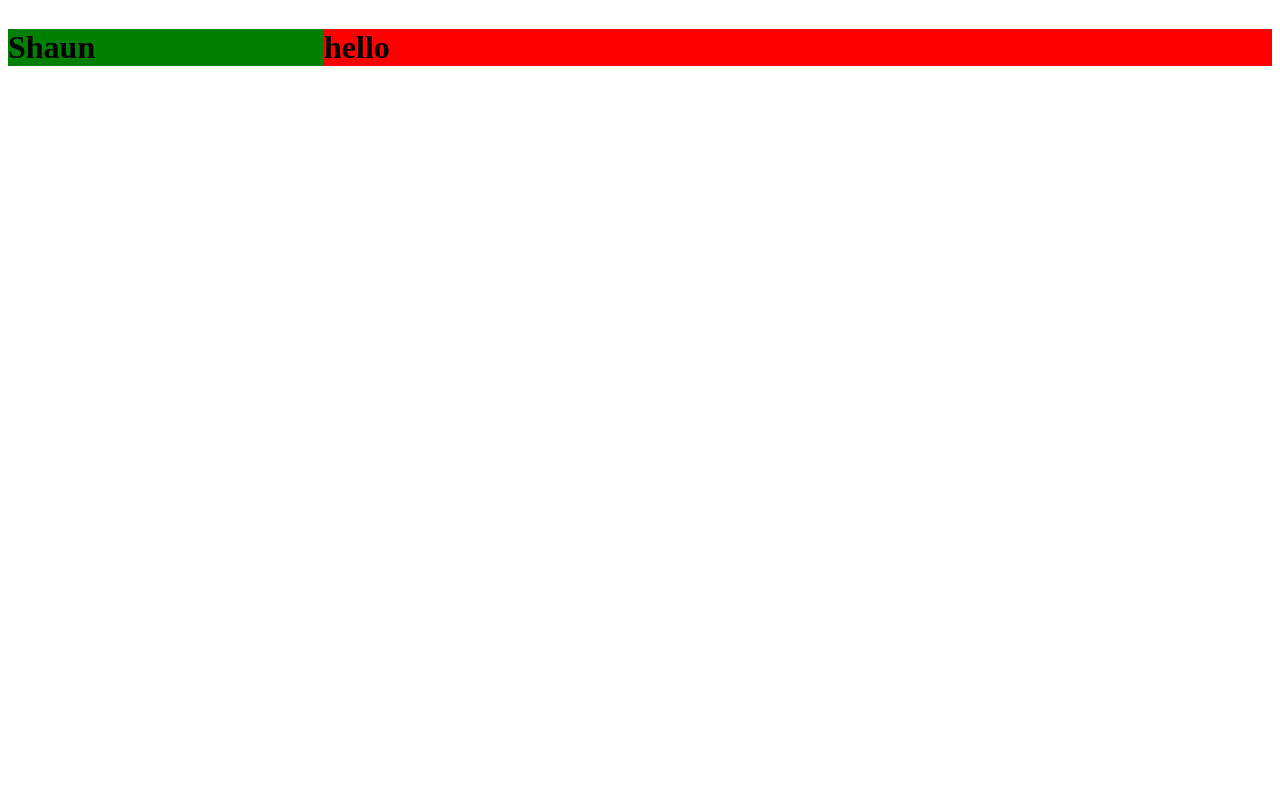
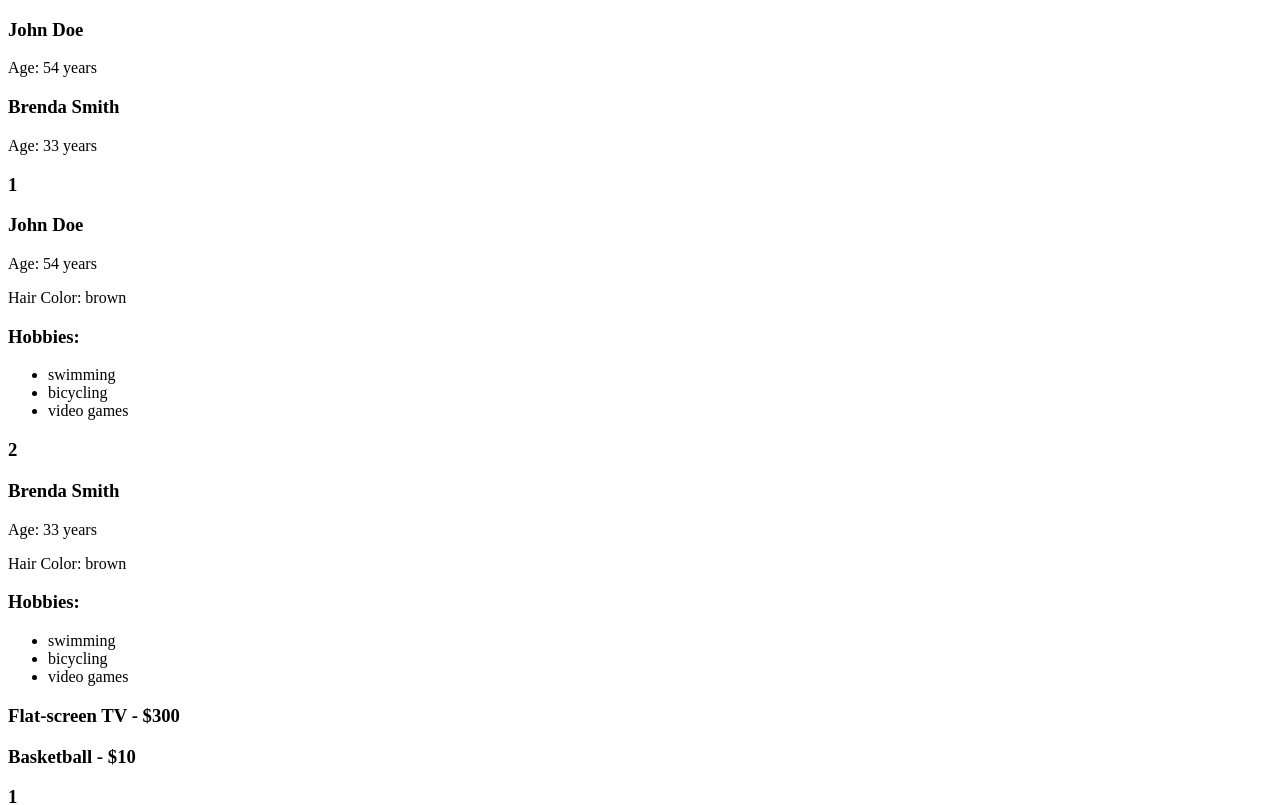
Before and after one commit to corinahincu/Design-Patterns, a React (Create React App) app: page / in a window 1280 px wide. Shown: the top 805 px of the page. Built offline with nearby package versions, Linux system fonts and the light colour scheme.

Commit message:
list-items

```diff
--- a/src/App.js
+++ b/src/App.js
@@ -1,19 +1,67 @@
-import { SplitScreen } from "./SplitScreen";
+import { RegularList } from "./RegularList";
+import { SmallPersonListItem } from "./people/SmallPersonListItem";
+import {LargePersonListItem} from "./people/LargePersonListItem"
+import {SmallProductListItem} from "./products/SmallProductListItem"
+import {LargeProductListItem} from "./products/LargeProductListItem"
+import { NumberedList } from "./NumberedList";
+/* import { Modal } from "./Modal"; */
 
 
-const LeftHandComponent = ({name}) => {
-  return <h1 style={{backgroundColor: ' green '}}>{name}</h1>
-}
-const RightHandComponent = ({message}) => {
-  return <h1 style={{backgroundColor:' red '}}>{message}</h1>
-}
+const people = [
+  {
+    name: "John Doe",
+    age: 54,
+    hairColor: "brown",
+    hobbies: ["swimming", "bicycling", "video games"],
+  },
+  {
+    name: "Brenda Smith",
+    age: 33,
+    hairColor: "brown",
+    hobbies: ["swimming", "bicycling", "video games"],
+  },
+];
+
+const products = [
+  {
+    name: "Flat-screen TV",
+    price: "$300",
+    description: "Hugo LCD screen, a great deal",
+    rating: 4.5,
+  },
+  {
+    name: "Basketball",
+    price: "$10",
+    description: "Just like the pros use",
+    rating: 3.8,
+  },
+];
 
 function App() {
   return (
-    <SplitScreen leftWeight={1} rightWeight={3}>
-      < LeftHandComponent name="Shaun" />
-      < RightHandComponent message="hello"/>
-    </SplitScreen>
+    <>
+      <RegularList
+        items={people}
+        resourceName="person"
+        itemComponent={SmallPersonListItem}
+      />
+      <NumberedList
+        items={people}
+        resourceName="person"
+        itemComponent={LargePersonListItem}
+      />
+
+      <RegularList
+        items={products}
+        resourceName="product"
+        itemComponent={SmallProductListItem}
+      />
+      <NumberedList
+        items={products}
+        resourceName="product"
+        itemComponent={LargeProductListItem}
+      />
+    </>
   );
 }
 
--- /dev/null
+++ b/src/Modal.js
@@ -0,0 +1,38 @@
+import { useState } from "react";
+import styled from 'styled-components'
+
+const ModalBackground = styled.div`
+  position: fixed;
+  z-index: 1;
+  left: 0;
+  top: 0;
+  width: 100%;
+  height: 100%;
+  overflow: auto;
+  background-color: rgba(0, 0, 0, 0.5);
+`
+
+const ModalBody = styled.div `
+  background-color:white;
+  margin: 10% auto;
+  padding: 20px;
+  width: 50%;
+`
+
+export const Modal = ({children}) => {
+  const [shouldShow, setShouldShow] = useState(false)
+
+  return (
+    <>
+      <button onClick={() => setShouldShow(true)}> Show Modal</button>
+      {shouldShow && (
+        <ModalBackground onClick={() => setShouldShow(false)}>
+          <ModalBody onClick={e => e.stopPropagation()}>
+            <button onClick={()=> setShouldShow(false)}>Hide Modal</button>
+            {children}
+          </ModalBody>
+        </ModalBackground>
+      )}
+    </>
+  );
+}
--- /dev/null
+++ b/src/NumberedList.js
@@ -0,0 +1,16 @@
+export const NumberedList = ({
+  items,
+  resourceName,
+  itemComponent: ItemComponent,
+}) => {
+  return (
+    <>
+      {items.map((item, i) => (
+        <>
+        <h3>{i + 1}</h3>
+        <ItemComponent key={i} {...{ [resourceName]: item }} />
+        </>
+      ))}
+    </>
+  );
+};
--- /dev/null
+++ b/src/RegularList.js
@@ -0,0 +1,13 @@
+export const RegularList = ({
+  items ,
+  resourceName,
+  itemComponent: ItemComponent
+}) => {
+  return (
+    <>
+      {items.map((item, i) => (
+        <ItemComponent key={i}{...{ [resourceName]: item }} />
+      ))}
+    </>
+  )
+}
--- a/src/SplitScreen.js
+++ /dev/null
@@ -1,26 +0,0 @@
-import styled from "styled-components";
-
-const Container = styled.div `
-  display: flex;
-`
-const Pane = styled.div `
-  flex: ${props => props.weight};
-`
-
-export const SplitScreen = ({
-  children,
-  leftWeight = 1,
-  rightWeight = 1,
-}) => {
-  const [left, right] = children
-  return (
-    <Container>
-      <Pane weight ={leftWeight} >
-        {left}
-      </Pane>
-      <Pane weight = {rightWeight} >
-        {right}
-      </Pane>
-    </Container>
-  );
-}
--- /dev/null
+++ b/src/people/LargePersonListItem.js
@@ -0,0 +1,17 @@
+export const LargePersonListItem = ({ person }) => {
+  const { name, age, hairColor, hobbies } = person;
+
+  return (
+    <>
+      <h3>{name}</h3>
+      <p>Age: {age} years </p>
+      <p>Hair Color: {hairColor} </p>
+      <h3>Hobbies:</h3>
+      <ul>
+        {hobbies.map((hobby) => (
+          <li key={hobby}>{hobby}</li>
+        ))}
+      </ul>
+    </>
+  );
+};
--- /dev/null
+++ b/src/people/SmallPersonListItem.js
@@ -0,0 +1,10 @@
+export const SmallPersonListItem = ({person}) => {
+  const {name, age} = person
+
+  return (
+    <>
+      <h3>{name}</h3>
+      <p>Age: {age} years </p>
+    </>
+  )
+}
--- /dev/null
+++ b/src/products/LargeProductListItem.js
@@ -0,0 +1,13 @@
+export const LargeProductListItem = ({product}) => {
+  const {name, price, description, rating} = product
+
+  return (
+    <>
+      <h3>{name}</h3>
+      <p>{price}</p>
+      <h3>Description:</h3>
+      <p>{description}</p>
+      <p>Average Rating: {rating} </p>
+    </>
+  )
+}
--- /dev/null
+++ b/src/products/SmallProductListItem.js
@@ -0,0 +1,7 @@
+export const SmallProductListItem = ({product}) => {
+  const {name, price} = product
+
+  return(
+    <h3> {name} - {price} </h3>
+  )
+}
```
